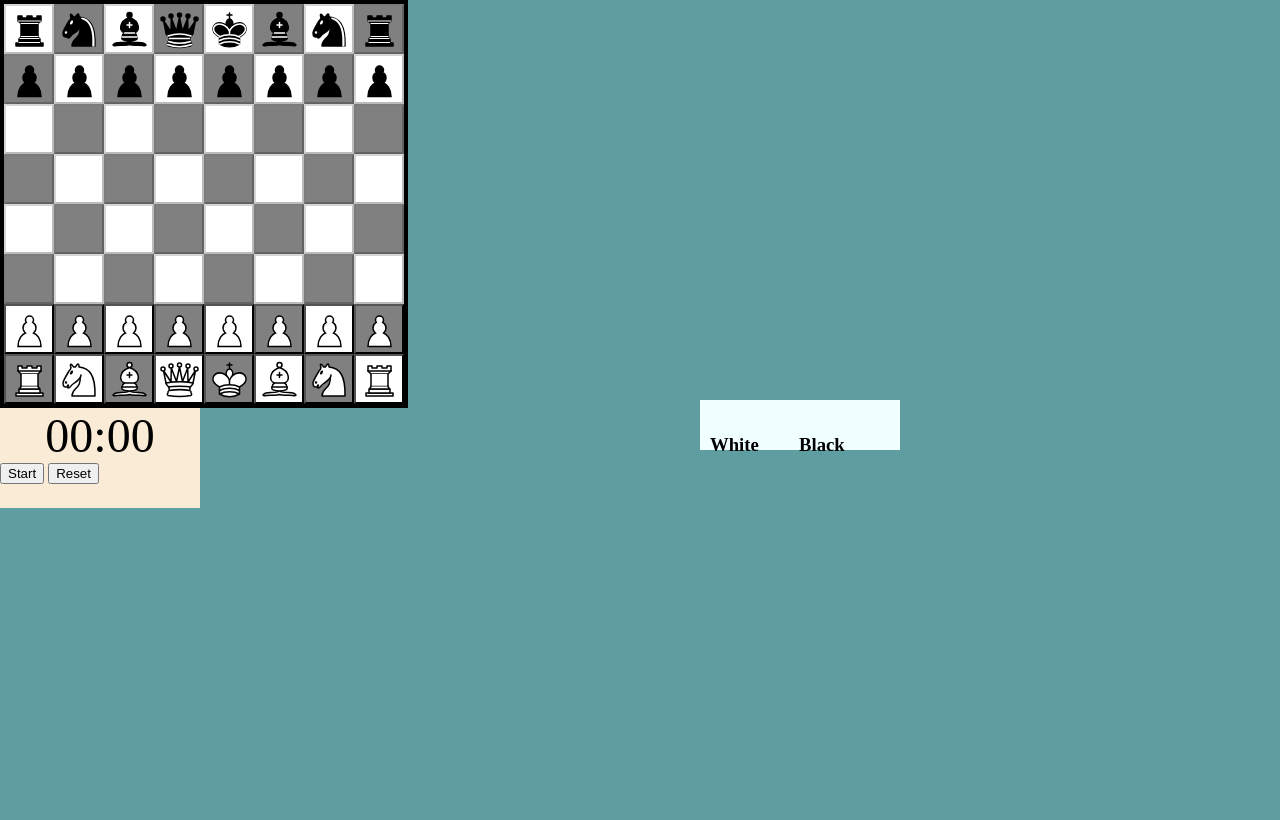
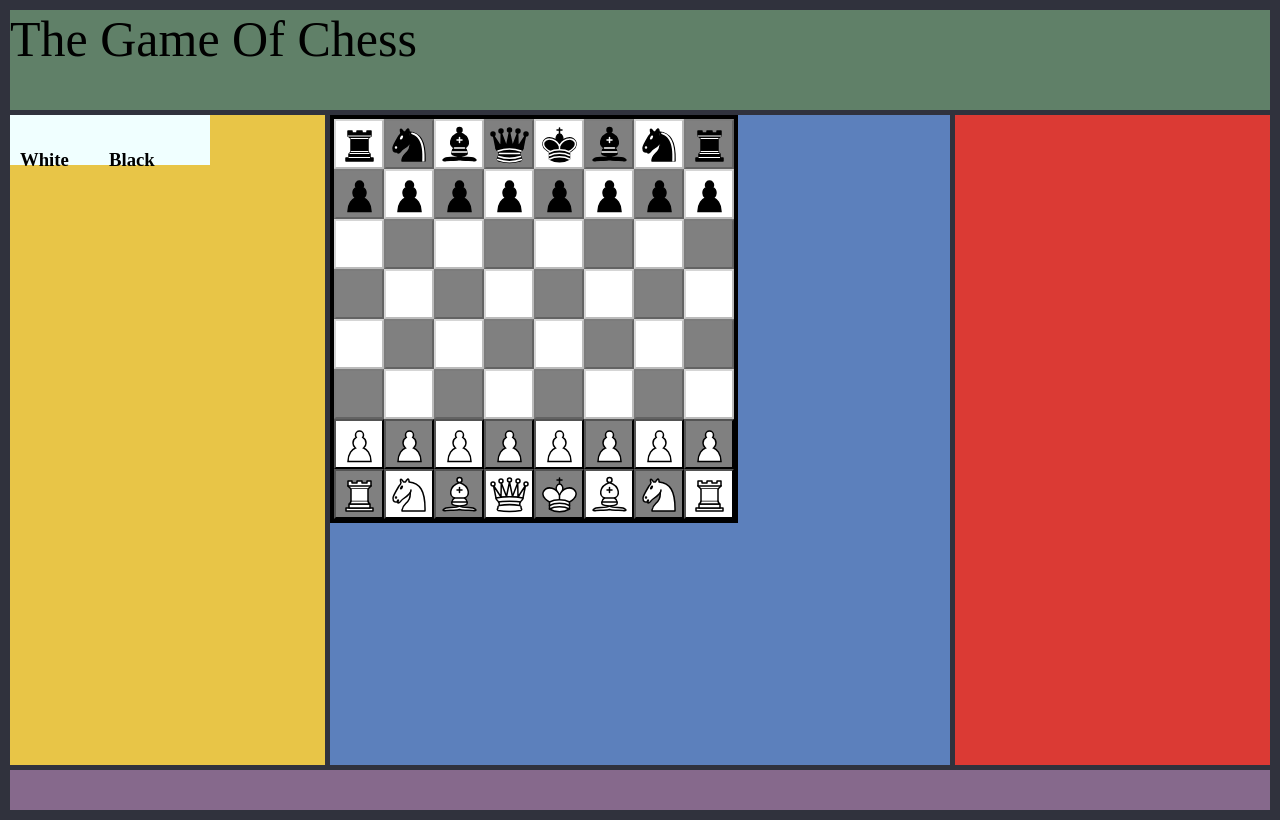
Before and after one commit to c675b713/eecs448-project4-ChessGame, a plain HTML site: page index.html in a window 1280 px wide. Drawn offline with Linux system fonts and the light colour scheme.

Commit message:
added grid formatting
-changed layout of website
-colors will change later, easier for formatting purposes

```diff
--- a/index.html
+++ b/index.html
@@ -9,8 +9,39 @@
 
 
     <body>
+        <header>
+            The Game Of Chess
+        </header>
+
+        <nav>
+            <!-- Player Turn -->
+            <div class="playerturn">
+                <div id="white">
+                    <h3>White</h3>
+                </div>
+                <div id="black">
+                    <h3>Black</h3>
+                </div>
+            </div>
+
+            <!-- Timer
+            <div class="timer">
+                <div id="display">
+                    00:00
+                </div>
+                <button id="time-buttons" class="start">
+                    Start
+                </button>
+                <button id="time-buttons" class="reset">
+                    Reset
+                </button>
+            </div>
+            -->
+        </nav>
+
+        <section>
+            <!-- Chess Board -->
             <div class="chess-board GameBoard">
-
                 <button id="a1" class="square-grid black-Box"></button>
                 <button id="b1" class="square-grid white-Box"></button>
                 <button id="c1" class="square-grid black-Box"></button>
@@ -84,36 +115,27 @@
                 <button id="h8" class="square-grid black-Box"></button>
             </div>
 
-        <div class="playerturn">
-            <div id="white">
-                <h3>White</h3>
-            </div>
-            <div id="black">
-                <h3>Black</h3>
-            </div>
-        </div>
 
-
-        <div class="timer">
-            <div id="display">
-                00:00
-            </div>
-            <button id="time-buttons" class="start">
-                Start
-            </button>
-            <button id="time-buttons" class="reset">
-                Reset
-            </button>
-        </div>
         <!--
             <div class="gameOptions">
                 <button class="start"></button>
                 <button class="end-turn"></button>
-
             </div>
         -->
+        </section>
+
+        <aside>
+            <!-- Captured Pieces-->
+        </aside>
+
+        <footer>
+
+        </footer>
+
+        <!-- Scripts -->
         <script src="./app.js" type="module"></script>
         <script src="./GameClasses/GamePiece.js"></script>
         <script src="./GameClasses/ChessBoard.js"></script>
     </body>
+
 </html>
--- a/style.css
+++ b/style.css
@@ -3,14 +3,49 @@
 }
 body{
 
-    align-items: center;
-    justify-content: center;
-    margin: 0;
+
+
+    display: grid;
+    grid-template-areas:
+        "header header header"
+        "nav section aside"
+        "footer footer footer";
+    grid-template-rows: 100px 1fr 40px;
+    grid-template-columns: 25% 1fr 25%;
+    grid-gap: 5px;
+    margin: 10px;
     padding: 0;
     height: 100vh;
-    width: 100vw;
-    background: cadetblue;
+    background: #30323D;
 }
+header{
+    grid-area: header;
+    font-size: 50px;
+    background-color: #608068;
+
+}
+
+nav{
+    grid-area: nav;
+    background-color: #E8C547;
+}
+
+section{
+    grid-area: section;
+    background-color: #5C80BC;
+}
+
+aside{
+    grid-area: aside;
+    background-color: #DB3A34;
+}
+
+footer{
+    grid-area: footer;
+    background-color: #86698c;
+}
+
+
 /* Main square object */
 .chess-board{
     height: 400px;
@@ -19,7 +54,6 @@ body{
     border: 4px solid black;
 
 }
-
 .square-grid {
     width: 50px;
     height: 50px;
@@ -43,11 +77,12 @@ body{
 /* Player Turn styling */
 
 .playerturn{
+    grid-area: nav;
     width: 200px;
     height: 50px;
     display: inline-block;
     background-color: azure;
-    position: fixed; left: 700px; top: 400px;
+
 
 }
 #white{
```
Lines whose indentation alone changed are shown as unchanged.
